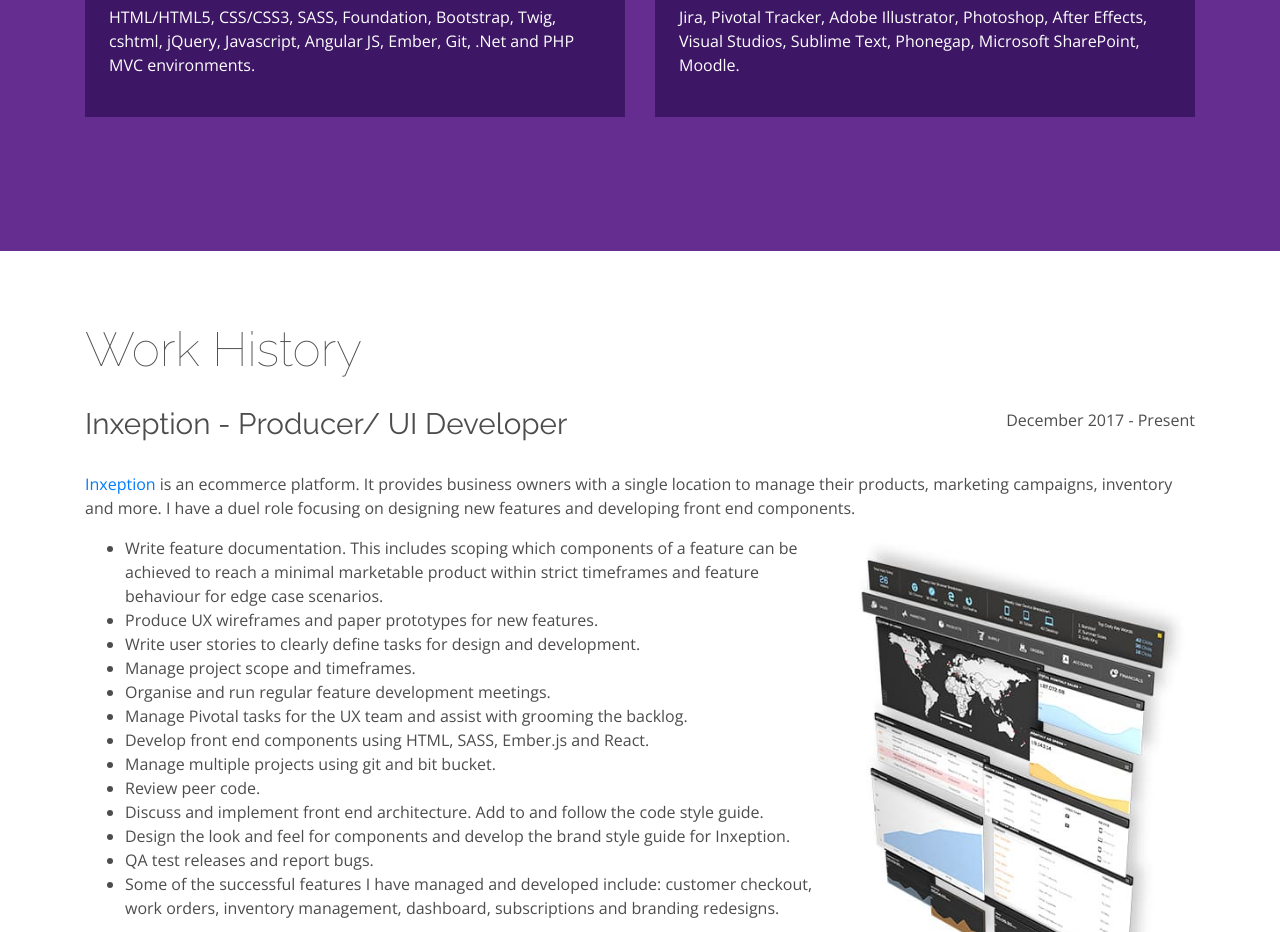
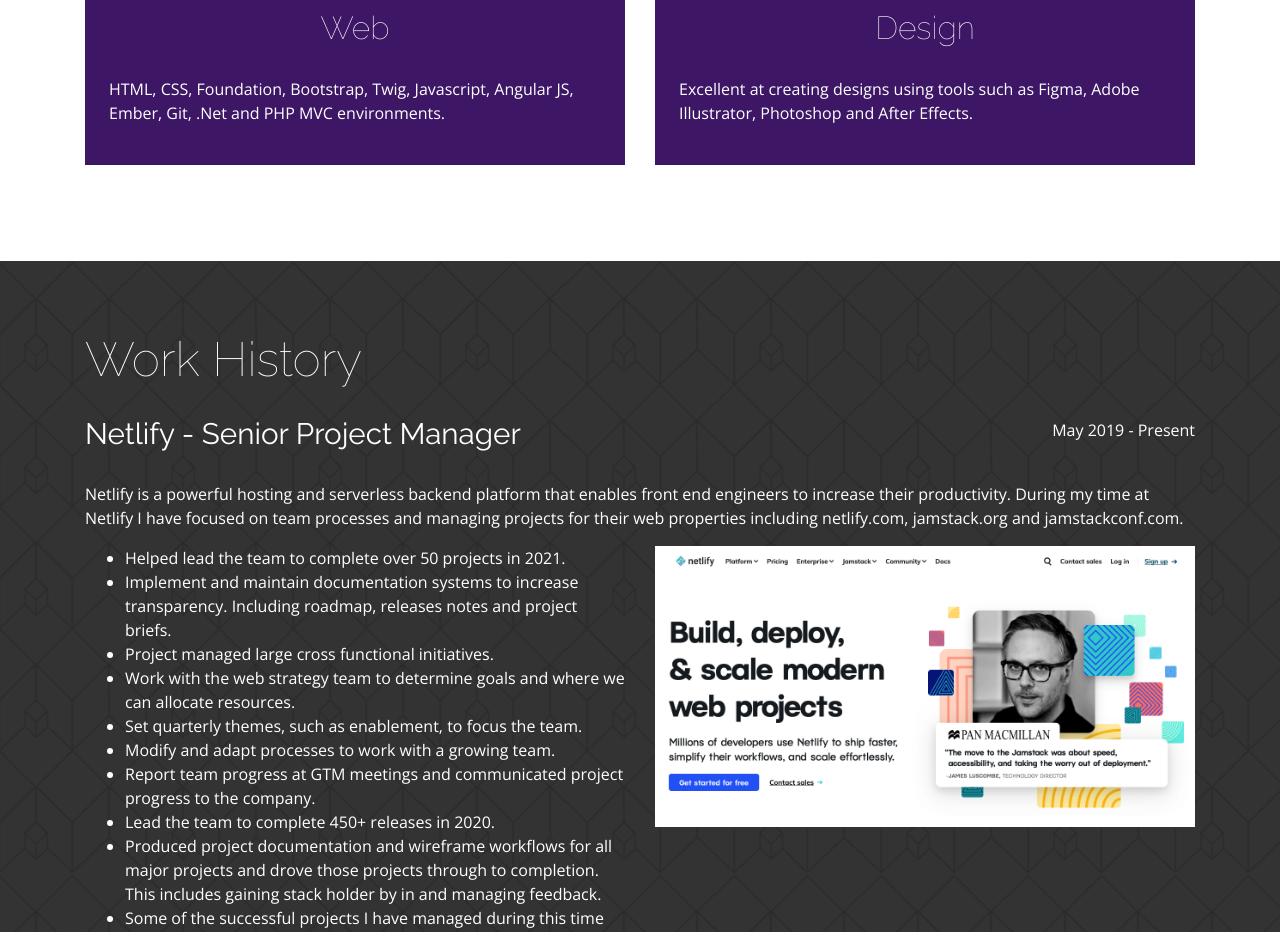
Before and after one commit to tabar/portfolio, a plain HTML site: page index.html in a window 1280 px wide. Shown: the part 694-1626 px from the top of the page. Drawn offline with nearby package versions, Linux system fonts and the light colour scheme.

Commit message:
2021 update

```diff
--- a/index.html
+++ b/index.html
@@ -20,9 +20,13 @@
 				<div class="row justify-content-md-center">
 					<div class="col-md-8 intro__content">
 						<h1>TEGAN BARRY</h1>
-						<p>Over seven years experience in the world of product development with a history of successful projects.  Diligent and hard working with an enthusiastic passion for production and organisation. Seeking a challenging position with a focus on bringing product visions to life.</p>
+						<p>Over a decade of experience in the world of product development with a history of successful projects. Diligent and hard working with an enthusiastic passion for production, organisation and communication. Seeking a challenging position with a focus on bringing products to life.</p>
 					</div>
 				</div>
+			</div>
+		</div>
+		<div class="plain">
+			<div class="container">
 				<div class="row">
 					<div class="col-12 col-lg-6">
 						<div class="skill">
@@ -40,32 +44,63 @@
 						</div>
 					</div>
 				</div>
-				<div class="row skill__wrapping">
+				<div class="row">
 					<div class="col-12 col-lg-6">
 						<div class="skill">
 							<h2 class="skill__title">Web</h2>
-							<p>HTML/HTML5, CSS/CSS3, SASS, Foundation, Bootstrap, Twig, cshtml, jQuery, Javascript, Angular JS, Ember, Git, .Net and PHP MVC environments.</p>
+							<p>HTML, CSS, Foundation, Bootstrap, Twig, Javascript, Angular JS, Ember, Git, .Net and PHP MVC environments.</p>
 						</div>
 					</div>
 					<div class="col-12 col-lg-6">
 						<div class="skill">
-							<h2 class="skill__title">Programs</h2>
-							<p>Jira, Pivotal Tracker, Adobe Illustrator, Photoshop, After Effects, Visual Studios, Sublime Text, Phonegap, Microsoft SharePoint, Moodle.</p>
+							<h2 class="skill__title">Design</h2>
+							<p>Excellent at creating designs using tools such as Figma, Adobe Illustrator, Photoshop and After Effects.</p>
 						</div>
 					</div>
-
+				</div>
+			</div>
+		</div>
+		<div class="dark">
+			<div class="container">
+				<h2 class="dark__work-history">Work History</h2>
+				<div class="row">
+					<div class="col-12 col-md-8">
+						<h3 class="plain__title">Netlify - Senior Project Manager</h3>
+					</div>
+					<div class="col-12 col-md-4">
+						<p class="text-md-right">May 2019 - Present</p>
+					</div>
+				</div>
+				<p>Netlify is a powerful hosting and serverless backend platform that enables front end engineers to increase their productivity. During my time at Netlify I have focused on team processes and managing projects for their web properties including netlify.com, jamstack.org and jamstackconf.com.</p>
+				<div class="row">
+					<div class="col-12 col-md-6">
+						<ul>
+							<li>Helped lead the team to complete over 50 projects in 2021.</li>
+							<li>Implement and maintain documentation systems to increase transparency. Including roadmap, releases notes and project briefs.</li>
+							<li>Project managed large cross functional initiatives.</li>
+							<li>Work with the web strategy team to determine goals and where we can allocate resources.</li>
+							<li>Set quarterly themes, such as enablement, to focus the team.</li>
+							<li>Modify and adapt processes to work with a growing team.</li>
+							<li>Report team progress at GTM meetings and communicated project progress to the company.</li>
+							<li>Lead the team to complete 450+ releases in 2020.</li>
+							<li>Produced project documentation and wireframe workflows for all major projects and drove those projects through to completion. This includes gaining stack holder by in and managing feedback.</li>
+							<li>Some of the successful projects I have managed during this time include, rebranding netlify.com, the 1 million developer microsite and the redesign for jamstack.org.</li>
+						</ul>
+					</div>
+					<div class="col-12 col-md-6">
+						<img src="images/netlify.png" alt="Netlify">
+					</div>
 				</div>
 			</div>
 		</div>
 		<div class="plain">
 			<div class="container">
-				<h2 class="dark__work-history">Work History</h2>
 				<div class="row">
 					<div class="col-12 col-md-8">
 						<h3 class="plain__title">Inxeption - Producer/ UI Developer</h3>
 					</div>
 					<div class="col-12 col-md-4">
-						<p class="text-md-right">December 2017 - Present</p>
+						<p class="text-md-right">December 2017 - May 2019</p>
 					</div>
 				</div>
 				<p><a href="https://www.inxeption.com">Inxeption</a> is an ecommerce platform.  It provides business owners with a single location to manage their products, marketing campaigns, inventory and more.  I have a duel role focusing on designing new features and developing front end components.</p>
@@ -97,7 +132,7 @@
 			<div class="container">
 				<div class="row">
 					<div class="col-12 col-md-8">
-						<h3>Chandler Macleod - Front End Developer</h3>
+						<h3 class="plain__title">Chandler Macleod - Front End Developer</h3>
 					</div>
 					<div class="col-12 col-md-4">
 						<p class="text-md-right">November 2015 - September 2017</p>
@@ -165,7 +200,7 @@
 			<div class="container">
 				<div class="row">
 					<div class="col-12 col-md-8">
-						<h3>Australian College of Rural and Remote Medicine - Web Publisher</h3>
+						<h3 class="plain__title">Australian College of Rural and Remote Medicine - Web Publisher</h3>
 					</div>
 					<div class="col-12 col-md-4">
 						<p class="text-md-right">April 2012 - March 2014</p>
@@ -209,18 +244,18 @@
 		<footer>
 			<div class="container">
 				<h2 class="footer__title">TEGAN BARRY</h2>
-				<p>Producer/ UI Developer</p>
+				<p>Senior Project Manager</p>
 				<div class="row justify-content-md-center text-center">
 					<div class="col col-lg-3">
 						<a class="btn btn-light btn-block" href="https://www.linkedin.com/in/tegan-barry-1154308b/" role="button">
 							<i class="fa fa-linkedin-square"></i> Linked In
 						</a>
 					</div>
-					<div class="col col-lg-3">
+					<!-- <div class="col col-lg-3">
 						<a class="btn btn-light btn-block" href="https://github.com/tabar" role="button">
 							<i class="fa fa-github"></i> GitHub
 						</a>
-					</div>
+					</div> -->
 				</div>
 			</div>
 		</footer>
```
Also changed, not shown: images/netlify.png (added), styles/style.css (line endings or trailing spaces).
